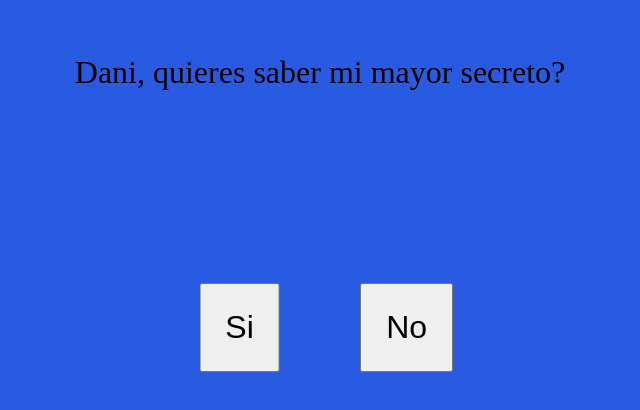
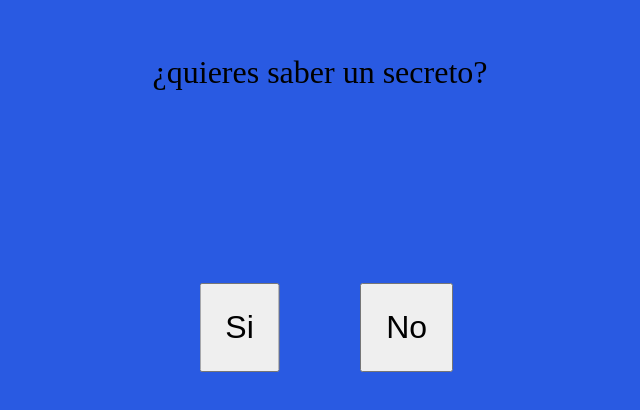
Before and after one commit to juanest20/canvalink, a plain HTML site: page index.html in a window 1280 px wide. Shown: the part 138-548 px from the top of the page, without its empty margins (320-960 px from the left). Drawn offline with Linux system fonts and the light colour scheme.

Commit message:
Update index.html

```diff
--- a/index.html
+++ b/index.html
@@ -10,7 +10,7 @@
 <body>
 
     <div class="contenedor">
-        <p>Dani, quieres saber mi mayor secreto?</p>
+        <p> ¿quieres saber un secreto?</p>
         <a href=" https://www.canva.com/design/DAF2PKTEQlQ/Sg0maJQ_Lr_iiH5jSuBvOw/edit?utm_content=DAF2PKTEQlQ&utm_campaign=designshare&utm_medium=link2&utm_source=sharebutton">
         <button id="yesBtn">Si</button>
         <button id="noBtn">No</button>
```
